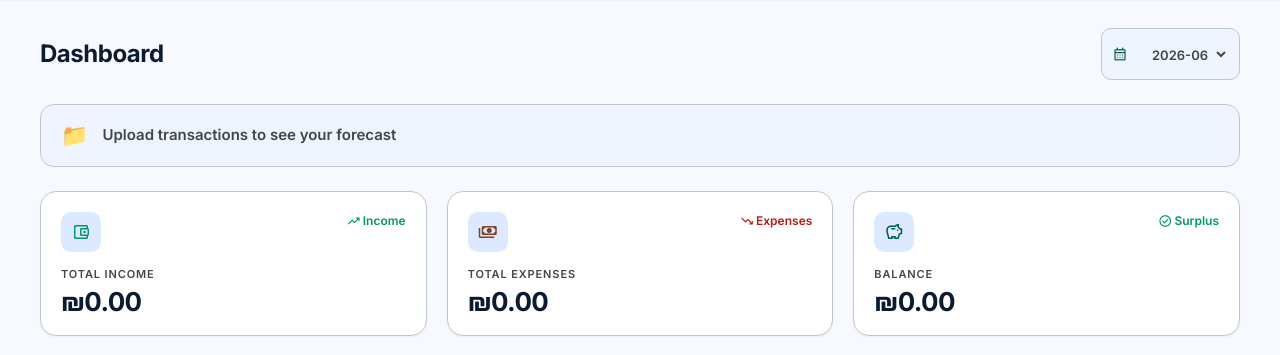
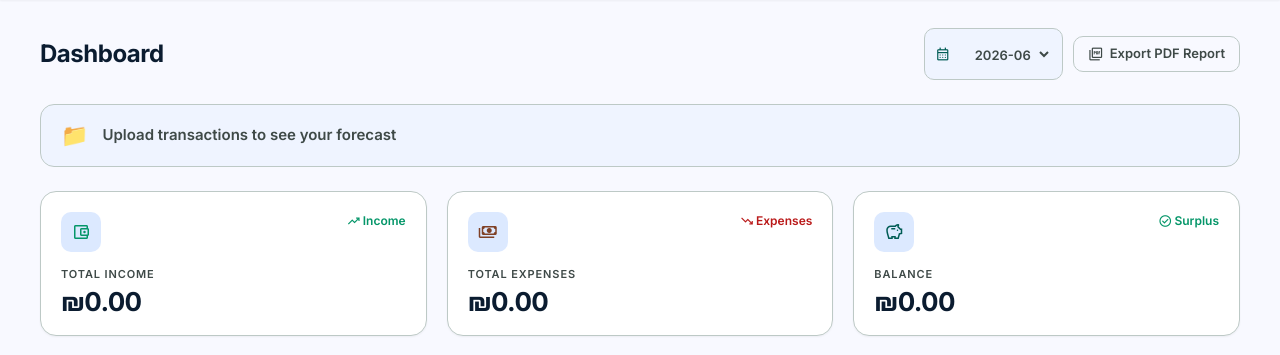
Before and after one commit to leenabuleil04-ctrl/smartbudget-bi, a Flask app: page /dashboard in a window 1280 px wide. Shown: the part 65-420 px from the top of the page. Run offline with Flask 3, Linux system fonts and the light colour scheme; the visitor is signed in with stand-in values (Sample User, id 1).

Commit message:
Add /export route and Export PDF Report button on dashboard
New GET /export?month=YYYY-MM route generates a single-page A4 PDF
report using reportlab and streams it as a file download. The PDF
contains five sections:

  1. Teal header banner with app name, user name, and selected month
  2. Three-column KPI row: Total Income / Total Expenses / Net Balance
     (green for income, red for expenses; balance colour matches sign)
  3. Category spending table with amount, % of total, and CBS benchmark
     average — zebra-striped, teal header row
  4. Top 3 insights (danger / warning / good / info) rendered as
     colour-coded cards with a thick left-border accent
  5. Centred footer with generation date

The 'Export PDF Report' button on the dashboard links to
/export?month=<selected_month> so the downloaded report always
matches the month currently shown on the dashboard.

Technical notes:
- In-memory BytesIO — no temp files on disk
- Uses Helvetica (built-in PDF font) + ILS currency label to avoid
  shekel-sign / emoji Unicode issues with Type1 fonts
- html.escape() applied to user-controlled strings passed to
  reportlab Paragraph XML
- reportlab>=4.0.0 added to requirements.txt

Co-Authored-By: Claude Sonnet 4.6 <noreply@anthropic.com>

```diff
--- a/app.py
+++ b/app.py
@@ -1,7 +1,15 @@
+import io
 import os
 import calendar
 from datetime import date
-from flask import Flask, render_template, request, redirect, url_for, flash, session
+from html import escape as _xe
+from flask import Flask, render_template, request, redirect, url_for, flash, session, send_file
+from reportlab.platypus import SimpleDocTemplate, Table, TableStyle, Paragraph, Spacer, HRFlowable
+from reportlab.lib.pagesizes import A4
+from reportlab.lib.styles import getSampleStyleSheet, ParagraphStyle
+from reportlab.lib.units import cm
+from reportlab.lib import colors
+from reportlab.lib.enums import TA_CENTER, TA_RIGHT
 import config
 from supabase_auth.errors import AuthApiError
 from models.supabase_client import get_supabase_client
@@ -156,6 +164,223 @@ def dashboard():
         insights=insights,
         selected_month=selected_month,
         available_months=available_months,
+    )
+
+
+@app.route('/export')
+def export_pdf():
+    user = session.get('user')
+    if not user:
+        flash('Please log in', 'error')
+        return redirect(url_for('login'))
+
+    selected_month = request.args.get('month', date.today().strftime('%Y-%m')).strip()
+
+    # ── Fetch data (same logic as dashboard route) ─────────────────────
+    transactions = []
+    try:
+        res = supabase.table('transactions').select('*').eq('student_id', user['id']).execute()
+        if not getattr(res, 'error', None):
+            transactions = [
+                t for t in (res.data or [])
+                if (t.get('month') or t.get('date', '')[:7]) == selected_month
+            ]
+    except Exception:
+        pass
+
+    metrics = compute_metrics(transactions)
+
+    cbs_benchmarks_raw, cbs_by_category = [], {}
+    try:
+        res = supabase.table('cbs_benchmarks').select('category,monthly_avg').execute()
+        if not getattr(res, 'error', None) and res.data:
+            cbs_benchmarks_raw = res.data
+            _s, _c = {}, {}
+            for row in cbs_benchmarks_raw:
+                cat = row['category']
+                val = float(row.get('monthly_avg', 0) or 0)
+                if val > 0:
+                    _s[cat] = _s.get(cat, 0.0) + val
+                    _c[cat] = _c.get(cat, 0) + 1
+            cbs_by_category = {cat: _s[cat] / _c[cat] for cat in _s}
+    except Exception:
+        pass
+
+    budget_goals_raw = []
+    try:
+        res = (supabase.table('budget_goals')
+               .select('category,monthly_limit_ils')
+               .eq('student_id', user['id']).execute())
+        if not getattr(res, 'error', None) and res.data:
+            budget_goals_raw = res.data
+    except Exception:
+        pass
+
+    insights = generate_insights(metrics['by_category'], cbs_benchmarks_raw, budget_goals_raw)
+
+    # ── Build PDF ───────────────────────────────────────────────────────
+    buf = io.BytesIO()
+    W   = A4[0] - 4 * cm   # usable content width
+    doc = SimpleDocTemplate(buf, pagesize=A4,
+                            topMargin=1.5*cm, bottomMargin=2*cm,
+                            leftMargin=2*cm,  rightMargin=2*cm)
+
+    TEAL   = colors.HexColor('#005c55')
+    TEAL_L = colors.HexColor('#e8f5f4')
+    GREY   = colors.HexColor('#6e7977')
+    RED    = colors.HexColor('#b00020')
+    GREEN  = colors.HexColor('#166534')
+    BORDER = colors.HexColor('#bdd8d5')
+    ss     = getSampleStyleSheet()
+
+    def ps(name, **kw):
+        return ParagraphStyle(name, parent=ss['Normal'], **kw)
+
+    story = []
+
+    # 1. Header banner ──────────────────────────────────────────────────
+    user_name = _xe(user.get('name') or user.get('email', ''))
+    banner = Table(
+        [[
+            Paragraph('SmartBudget BI<br/>'
+                      '<font size="10">Monthly Financial Report</font>',
+                      ps('bh', fontSize=18, fontName='Helvetica-Bold',
+                         textColor=colors.white, leading=26)),
+            Paragraph(f'<b>{user_name}</b><br/>'
+                      f'<font size="10">{selected_month}</font>',
+                      ps('br', fontSize=13, fontName='Helvetica',
+                         textColor=colors.white, leading=20, alignment=TA_RIGHT)),
+        ]],
+        colWidths=[W * 0.65, W * 0.35],
+    )
+    banner.setStyle(TableStyle([
+        ('BACKGROUND',    (0, 0), (-1, -1), TEAL),
+        ('LEFTPADDING',   (0, 0), (-1, -1), 20),
+        ('RIGHTPADDING',  (0, 0), (-1, -1), 20),
+        ('TOPPADDING',    (0, 0), (-1, -1), 22),
+        ('BOTTOMPADDING', (0, 0), (-1, -1), 22),
+        ('VALIGN',        (0, 0), (-1, -1), 'MIDDLE'),
+    ]))
+    story.append(banner)
+    story.append(Spacer(1, 0.6 * cm))
+
+    # 2. KPI row ────────────────────────────────────────────────────────
+    bal_color = GREEN if metrics['balance'] >= 0 else RED
+    kpi = Table(
+        [[
+            Paragraph(f'<b>ILS {metrics["total_income"]:,.2f}</b>',
+                      ps('ki',  fontSize=16, fontName='Helvetica-Bold', textColor=GREEN,  alignment=TA_CENTER)),
+            Paragraph(f'<b>ILS {metrics["total_expenses"]:,.2f}</b>',
+                      ps('ke',  fontSize=16, fontName='Helvetica-Bold', textColor=RED,    alignment=TA_CENTER)),
+            Paragraph(f'<b>ILS {metrics["balance"]:,.2f}</b>',
+                      ps('kb',  fontSize=16, fontName='Helvetica-Bold', textColor=bal_color, alignment=TA_CENTER)),
+        ], [
+            Paragraph('Total Income',   ps('kli', fontSize=9, fontName='Helvetica', textColor=GREY, alignment=TA_CENTER)),
+            Paragraph('Total Expenses', ps('kle', fontSize=9, fontName='Helvetica', textColor=GREY, alignment=TA_CENTER)),
+            Paragraph('Net Balance',    ps('klb', fontSize=9, fontName='Helvetica', textColor=GREY, alignment=TA_CENTER)),
+        ]],
+        colWidths=[W / 3, W / 3, W / 3],
+    )
+    kpi.setStyle(TableStyle([
+        ('BACKGROUND',    (0, 0), (-1, -1), TEAL_L),
+        ('TOPPADDING',    (0, 0), (-1, -1), 14),
+        ('BOTTOMPADDING', (0, 0), (-1, -1), 14),
+        ('LEFTPADDING',   (0, 0), (-1, -1), 8),
+        ('RIGHTPADDING',  (0, 0), (-1, -1), 8),
+        ('LINEAFTER',     (0, 0), (1, -1),  1, BORDER),
+    ]))
+    story.append(kpi)
+    story.append(Spacer(1, 0.6 * cm))
+
+    # 3. Category spending table ────────────────────────────────────────
+    story.append(HRFlowable(width='100%', thickness=1, color=BORDER, spaceAfter=4))
+    story.append(Paragraph('SPENDING BY CATEGORY',
+                            ps('sh', fontSize=9, fontName='Helvetica-Bold',
+                               textColor=TEAL, spaceBefore=2, spaceAfter=6)))
+
+    total_exp = metrics['total_expenses']
+    cat_rows = []
+    for cat in CATEGORY_ORDER:
+        spent = metrics['by_category'].get(cat, 0.0)
+        if spent <= 0:
+            continue
+        pct   = f'{spent / total_exp * 100:.1f}%' if total_exp > 0 else '-'
+        cbs_v = cbs_by_category.get(cat, 0.0)
+        cat_rows.append([cat, f'ILS {spent:,.2f}', pct, f'ILS {cbs_v:,.0f}' if cbs_v > 0 else '-'])
+
+    if not cat_rows:
+        cat_rows = [['No expenses recorded this month', '', '', '']]
+
+    TH = ps('th', fontSize=9, fontName='Helvetica-Bold', textColor=colors.white)
+    TD = ps('td', fontSize=9, fontName='Helvetica',      textColor=colors.HexColor('#1a1e1d'))
+    ct = Table(
+        [[Paragraph(h, TH) for h in ['Category', 'Amount (ILS)', '% of Total', 'CBS Avg (ILS)']],
+         *[[Paragraph(r[0], TD), r[1], r[2], r[3]] for r in cat_rows]],
+        colWidths=[W * 0.35, W * 0.25, W * 0.20, W * 0.20],
+    )
+    ct.setStyle(TableStyle([
+        ('BACKGROUND',     (0, 0), (-1, 0),  TEAL),
+        ('TOPPADDING',     (0, 0), (-1, -1), 7),
+        ('BOTTOMPADDING',  (0, 0), (-1, -1), 7),
+        ('LEFTPADDING',    (0, 0), (-1, -1), 10),
+        ('RIGHTPADDING',   (0, 0), (-1, -1), 10),
+        ('FONTNAME',       (1, 1), (-1, -1), 'Helvetica'),
+        ('FONTSIZE',       (1, 1), (-1, -1), 9),
+        ('ALIGN',          (1, 0), (-1, -1), 'RIGHT'),
+        ('ROWBACKGROUNDS', (0, 1), (-1, -1), [colors.white, TEAL_L]),
+        ('LINEBELOW',      (0, 0), (-1, -1), 0.5, BORDER),
+    ]))
+    story.append(ct)
+    story.append(Spacer(1, 0.6 * cm))
+
+    # 4. Top 3 insights ─────────────────────────────────────────────────
+    top_ins = insights[:3]
+    if top_ins:
+        story.append(HRFlowable(width='100%', thickness=1, color=BORDER, spaceAfter=4))
+        story.append(Paragraph('TOP INSIGHTS',
+                                ps('ih', fontSize=9, fontName='Helvetica-Bold',
+                                   textColor=TEAL, spaceBefore=2, spaceAfter=6)))
+        TYPE_ACCENT = {
+            'danger':  (colors.HexColor('#fff1f2'), colors.HexColor('#ef4444')),
+            'warning': (colors.HexColor('#fffbeb'), colors.HexColor('#f59e0b')),
+            'good':    (colors.HexColor('#f0fdf4'), colors.HexColor('#22c55e')),
+            'info':    (colors.HexColor('#eff6ff'), colors.HexColor('#3b82f6')),
+        }
+        for idx, ins in enumerate(top_ins):
+            bg, accent = TYPE_ACCENT.get(ins['type'], (TEAL_L, TEAL))
+            it = Table(
+                [[Paragraph(_xe(ins['text']),
+                            ps(f'it{idx}', fontSize=9, fontName='Helvetica',
+                               textColor=colors.HexColor('#1a1e1d'), leading=15))]],
+                colWidths=[W],
+            )
+            it.setStyle(TableStyle([
+                ('BACKGROUND',    (0, 0), (-1, -1), bg),
+                ('LEFTPADDING',   (0, 0), (-1, -1), 14),
+                ('RIGHTPADDING',  (0, 0), (-1, -1), 14),
+                ('TOPPADDING',    (0, 0), (-1, -1), 10),
+                ('BOTTOMPADDING', (0, 0), (-1, -1), 10),
+                ('LINEBEFORE',    (0, 0), (0,  -1), 4, accent),
+            ]))
+            story.append(it)
+            story.append(Spacer(1, 0.2 * cm))
+
+    # 5. Footer ─────────────────────────────────────────────────────────
+    story.append(Spacer(1, 0.4 * cm))
+    story.append(HRFlowable(width='100%', thickness=0.5, color=GREY))
+    story.append(Spacer(1, 0.15 * cm))
+    story.append(Paragraph(
+        f'Generated {date.today().strftime("%B %d, %Y")}  |  SmartBudget BI',
+        ps('ft', fontSize=8, fontName='Helvetica', textColor=GREY, alignment=TA_CENTER),
+    ))
+
+    doc.build(story)
+    buf.seek(0)
+    return send_file(
+        buf,
+        as_attachment=True,
+        download_name=f'smartbudget_{selected_month}.pdf',
+        mimetype='application/pdf',
     )
 
 
--- a/requirements.txt
+++ b/requirements.txt
@@ -31,6 +31,7 @@ pydantic==2.13.4
 pydantic_core==2.46.4
 PyJWT==2.13.0
 pdfplumber==0.11.4
+reportlab>=4.0.0
 PyPDF2==3.0.1
 python-dateutil==2.9.0.post0
 python-dotenv==1.2.2
--- a/templates/dashboard.html
+++ b/templates/dashboard.html
@@ -34,6 +34,42 @@
     letter-spacing: -0.02em;
     color: var(--on-surface);
   }
+  /* ── Export PDF button ── */
+  .dash-title-actions {
+    display: flex;
+    align-items: center;
+    gap: 10px;
+    flex-wrap: wrap;
+  }
+  .btn-export-pdf {
+    display: inline-flex;
+    align-items: center;
+    gap: 6px;
+    padding: 6px 14px;
+    background: none;
+    border: 1px solid var(--outline-variant);
+    border-radius: 10px;
+    font-family: inherit;
+    font-size: 13px;
+    font-weight: 600;
+    color: var(--on-surface-variant);
+    text-decoration: none;
+    cursor: pointer;
+    transition: border-color 0.15s, color 0.15s, background 0.15s;
+    white-space: nowrap;
+    height: 36px;
+  }
+  .btn-export-pdf:hover {
+    border-color: var(--primary);
+    color: var(--primary);
+    background: rgba(0,92,85,0.05);
+    text-decoration: none;
+  }
+  .btn-export-pdf .material-symbols-outlined {
+    font-size: 16px;
+    font-variation-settings: 'FILL' 0, 'wght' 400, 'GRAD' 0, 'opsz' 18;
+  }
+
   /* ── Month selector (Feature 3) ── */
   .month-select-form {
     display: inline-flex;
@@ -428,6 +464,7 @@
 <!-- ── Page Header ── -->
 <div class="dash-title-row fi-1">
   <h2>Dashboard</h2>
+  <div class="dash-title-actions">
     <!-- Month selector: auto-submits on change (Feature 3) -->
     <form method="GET" action="{{ url_for('dashboard') }}" class="month-select-form" id="monthForm">
       <span class="material-symbols-outlined month-sel-icon">calendar_month</span>
@@ -437,6 +474,13 @@
         {% endfor %}
       </select>
     </form>
+    <a href="{{ url_for('export_pdf', month=selected_month) }}"
+       class="btn-export-pdf"
+       title="Download PDF report for {{ selected_month }}">
+      <span class="material-symbols-outlined">picture_as_pdf</span>
+      Export PDF Report
+    </a>
+  </div>
 </div>
 
 <!-- ── Savings Forecast Banner ── -->
```
Lines whose indentation alone changed are shown as unchanged.
